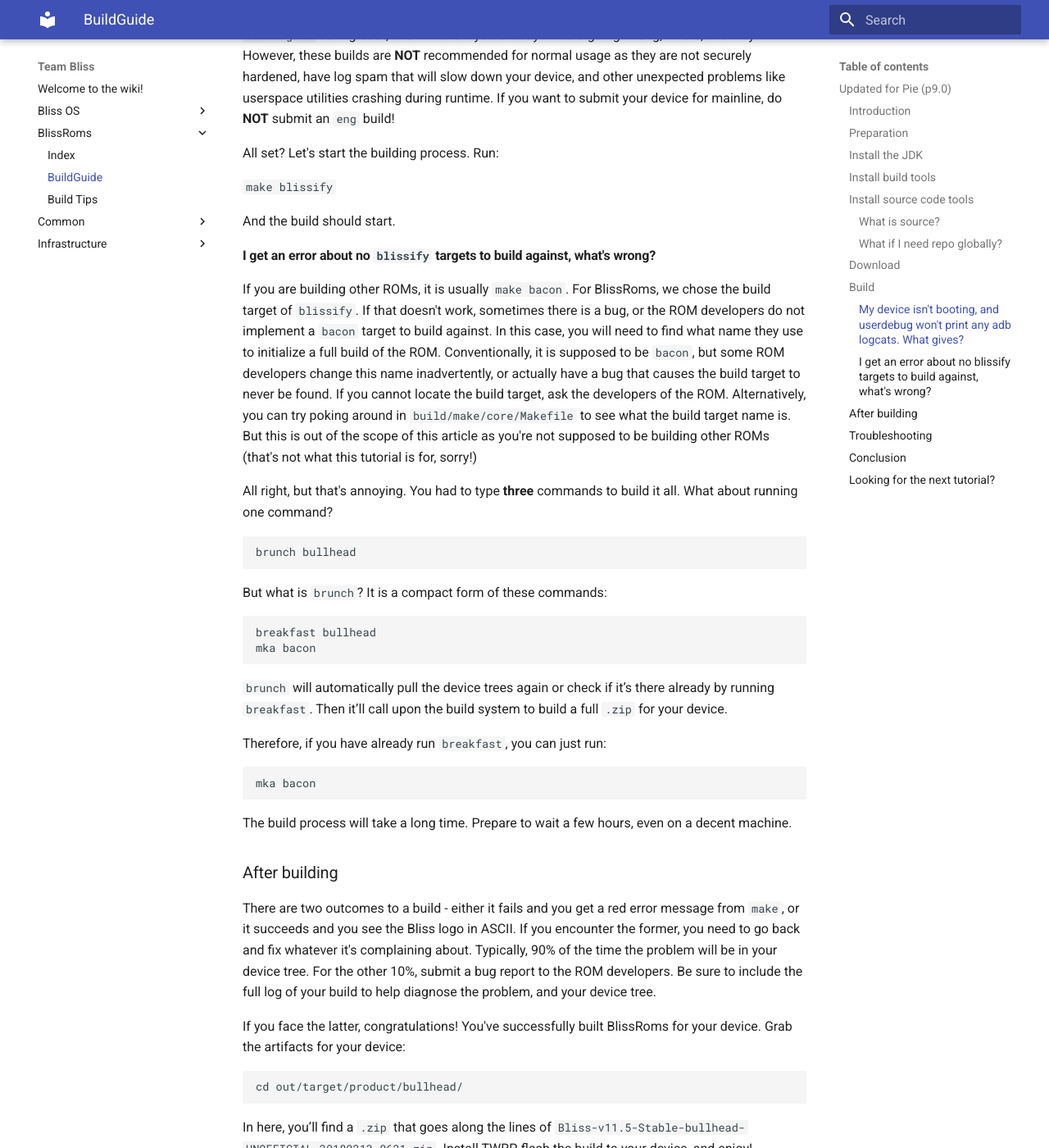
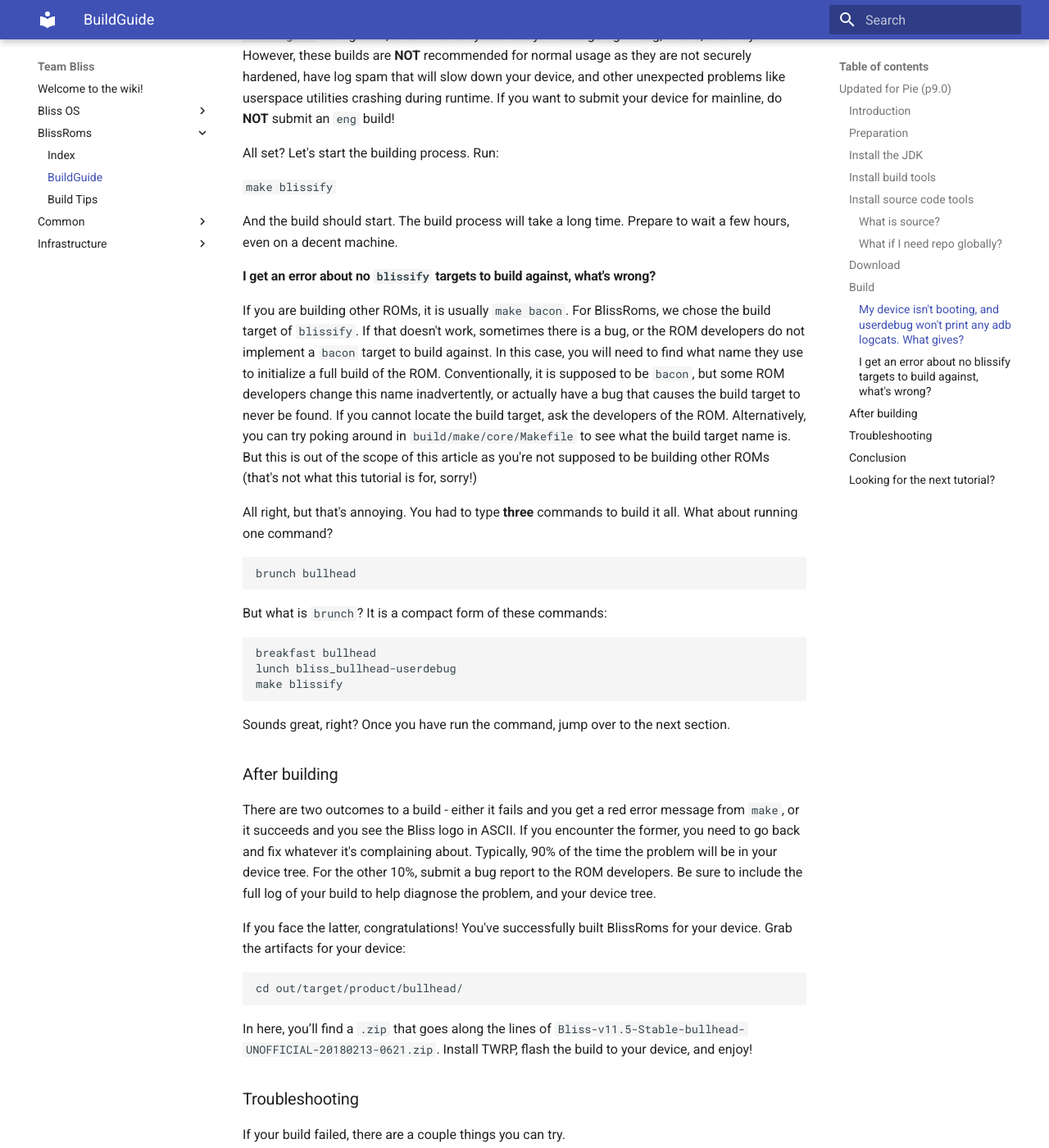
Before and after one commit to BlissRoms/Documentation-old, an MkDocs documentation site: the page built from docs/BlissRoms/build-guide.md, in a window 1280 px wide and 1400 px high, scrolled down 4706 px. Shown: the whole window at 82% size. Built offline with MkDocs 1.6.1 and Material for MkDocs 9.7.7, drawn with Linux system fonts in a browser that asks for light colours.

Commit message:
Build description fix for brunch
Change-Id: I1bcf35a0d59671841d1bd00a8f184712e56c405d

```diff
--- a/docs/BlissRoms/build-guide.md
+++ b/docs/BlissRoms/build-guide.md
@@ -157,15 +157,10 @@ All right, but that's annoying. You had to type **three** commands to build it a
 But what is `brunch`? It is a compact form of these commands:
 
     breakfast bullhead
-    mka bacon
+    lunch bliss_bullhead-userdebug
+    make blissify
 
-`brunch` will automatically pull the device trees again or check if it’s there already by running `breakfast`. Then it’ll call upon the build system to build a full `.zip` for your device.
-
-Therefore, if you have already run `breakfast`, you can just run:
-
-    mka bacon
-
-The build process will take a long time. Prepare to wait a few hours, even on a decent machine.
+Sounds great, right? Once you have run the command, jump over to the next section.
 
 
 
```
Also changed, not shown: other parts of docs/BlissRoms/build-guide.md (+1 -1 lines).
